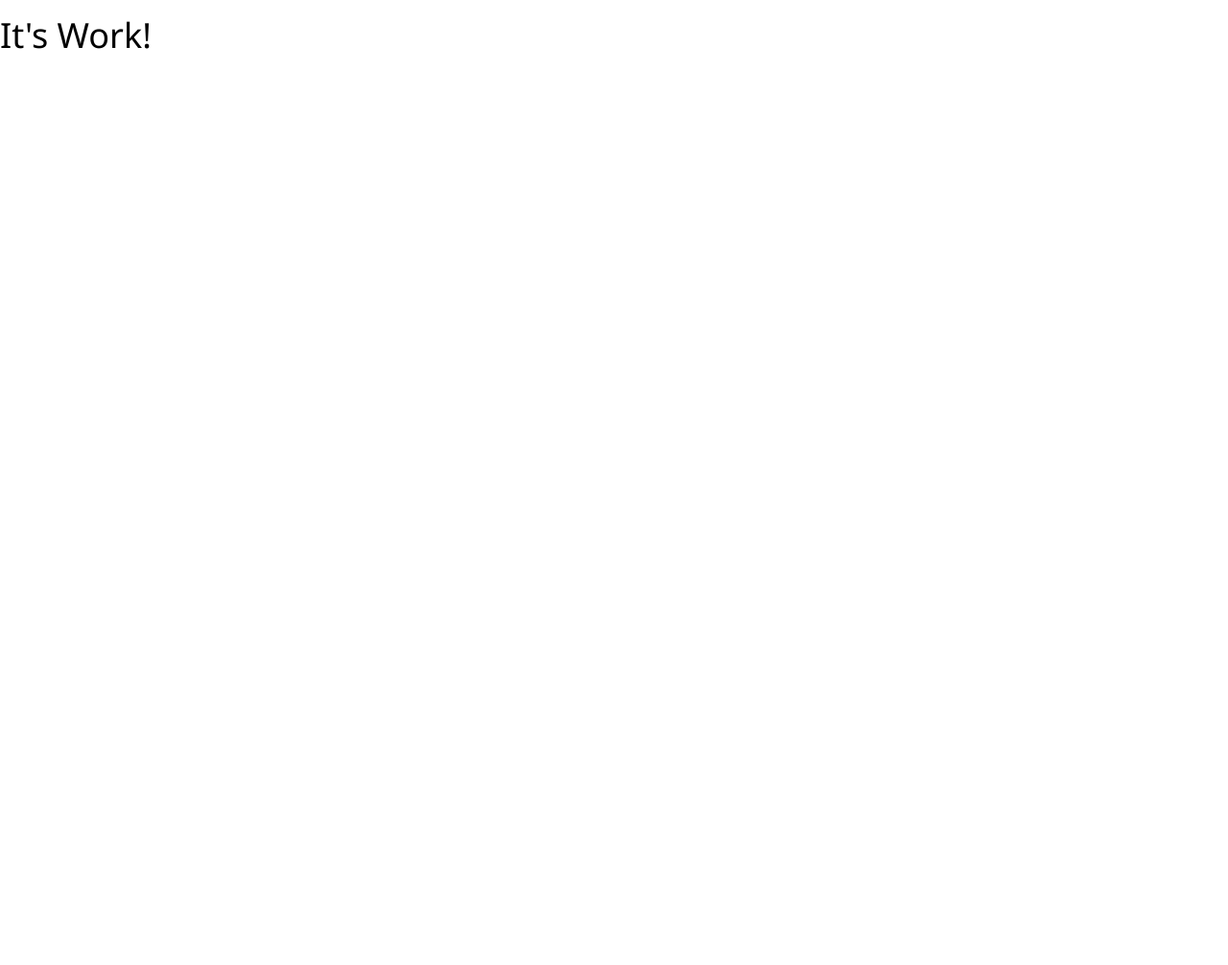
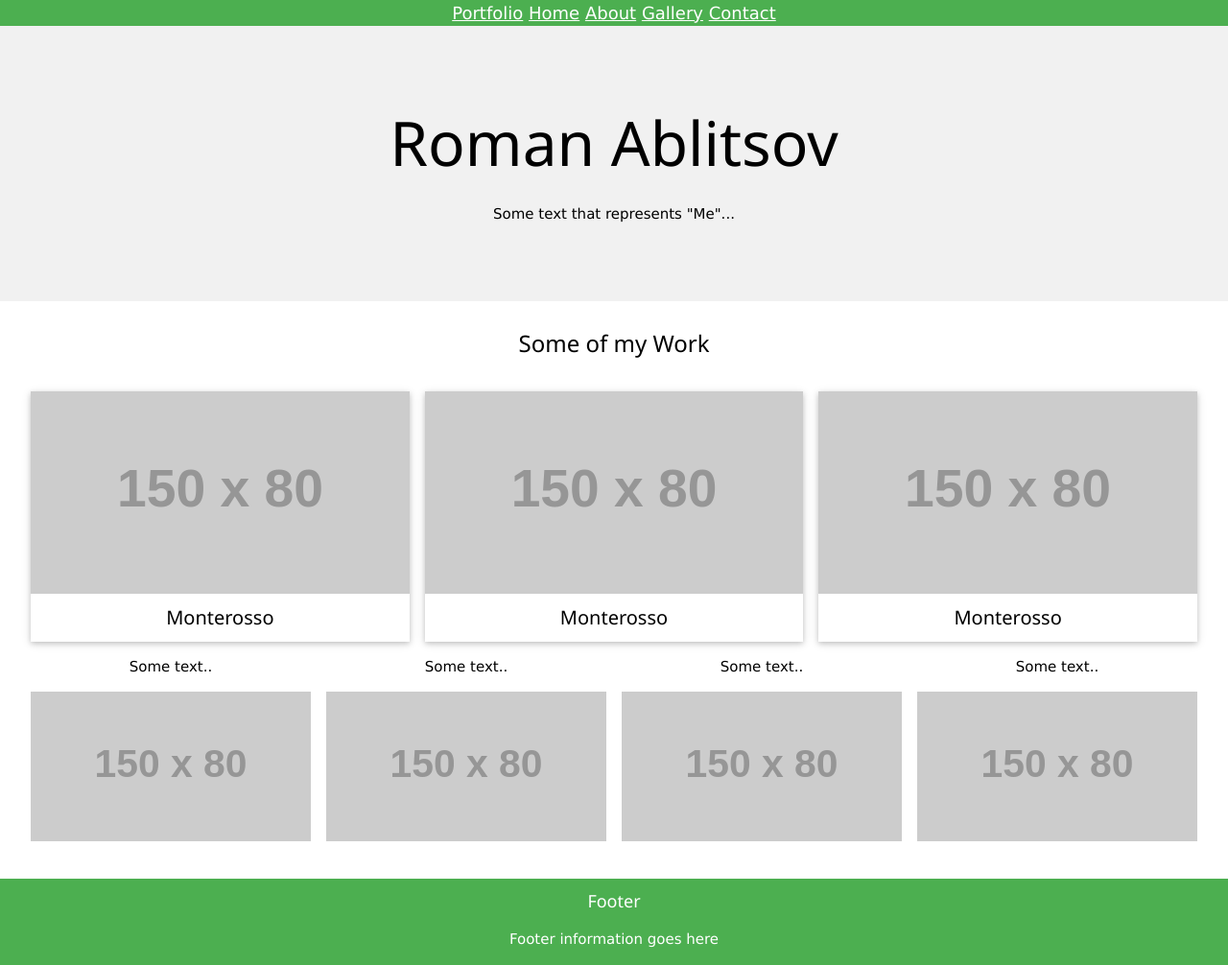
Before and after one commit to donpedrosangre/web-Lab1, a plain HTML site: page index.html in a window 1280 px wide. Shown: the whole page at 96% size. Before the commit the page ends 800 px from the top, so only its background shows below. Drawn offline with nearby package versions, Linux system fonts and the light colour scheme; placeholder pictures from the web are drawn by us.

Commit message:
Create structure

```diff
--- a/index.html
+++ b/index.html
@@ -4,12 +4,95 @@
     <meta charset="UTF-8">
     <title>My portfolio</title>
 
+    <meta name="viewport" content="width=device-width, initial-scale=1">
     <link rel="stylesheet" href="http://www.w3schools.com/lib/w3.css">
 </head>
 <body>
-<h1>It's Work!</h1>
 
 
+<div class="w3-topnav w3-large w3-green w3-center">
+    <a href="#">Portfolio</a>
+    <a href="#">Home</a>
+    <a href="#">About</a>
+    <a href="#">Gallery</a>
+    <a href="#">Contact</a>
+</div>
+
+<div class="w3-light-grey w3-container w3-padding-64 w3-margin-bottom w3-center">
+    <h1 class="w3-jumbo">Roman Ablitsov</h1>
+
+    <p>Some text that represents "Me"...</p>
+</div>
+
+<div class="w3-container w3-center w3-margin-bottom">
+    <h3>Some of my Work</h3><br>
+    <div class="w3-row-padding">
+        <!--<div class="w3-quarter">
+            <p>Some text..</p>
+            <img src="http://placehold.it/150x80?text=IMAGE" class="w3-image" style="width:100%" alt="Image">
+        </div>
+        <div class="w3-quarter">
+            <p>Some text..</p>
+            <img src="http://placehold.it/150x80?text=IMAGE" class="w3-image" style="width:100%" alt="Image">
+        </div>
+        <div class="w3-quarter">
+            <p>Some text..</p>
+            <img src="http://placehold.it/150x80?text=IMAGE" class="w3-image" style="width:100%" alt="Image">
+        </div>
+        <div class="w3-quarter">
+            <p>Some text..</p>
+            <img src="http://placehold.it/150x80?text=IMAGE" class="w3-image" style="width:100%" alt="Image">
+        </div>-->
+        <div class="w3-third">
+            <div class="w3-card-2">
+                <img src="http://placehold.it/150x80?text=IMAGE" style="width:100%">
+                <div class="w3-container">
+                    <h4>Monterosso</h4>
+                </div>
+            </div>
+        </div>
+        <div class="w3-third">
+            <div class="w3-card-2">
+                <img src="http://placehold.it/150x80?text=IMAGE" style="width:100%">
+                <div class="w3-container">
+                    <h4>Monterosso</h4>
+                </div>
+            </div>
+        </div>
+        <div class="w3-third">
+            <div class="w3-card-2">
+                <img src="http://placehold.it/150x80?text=IMAGE" style="width:100%">
+                <div class="w3-container">
+                    <h4>Monterosso</h4>
+                </div>
+            </div>
+        </div>
+    </div>
+
+    <div class="w3-row-padding">
+        <div class="w3-quarter">
+            <p>Some text..</p>
+            <img src="http://placehold.it/150x80?text=IMAGE" class="w3-image" style="width:100%" alt="Image">
+        </div>
+        <div class="w3-quarter">
+            <p>Some text..</p>
+            <img src="http://placehold.it/150x80?text=IMAGE" class="w3-image" style="width:100%" alt="Image">
+        </div>
+        <div class="w3-quarter">
+            <p>Some text..</p>
+            <img src="http://placehold.it/150x80?text=IMAGE" class="w3-image" style="width:100%" alt="Image">
+        </div>
+        <div class="w3-quarter">
+            <p>Some text..</p>
+            <img src="http://placehold.it/150x80?text=IMAGE" class="w3-image" style="width:100%" alt="Image">
+        </div>
+    </div><br>
+</div>
+
+<footer class="w3-container w3-center w3-green">
+    <h5>Footer</h5>
+    <p>Footer information goes here</p>
+</footer>
 
 </body>
 </html>
```
